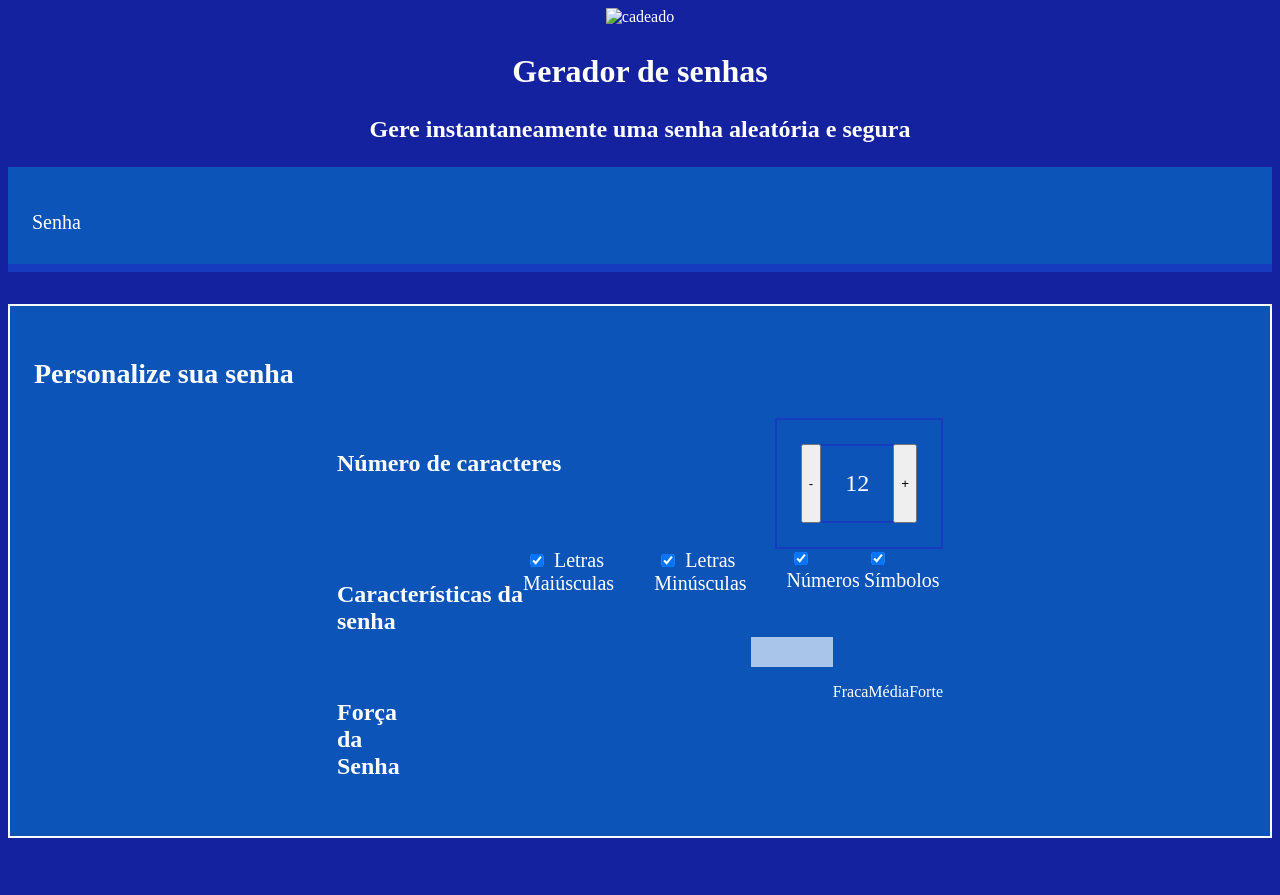
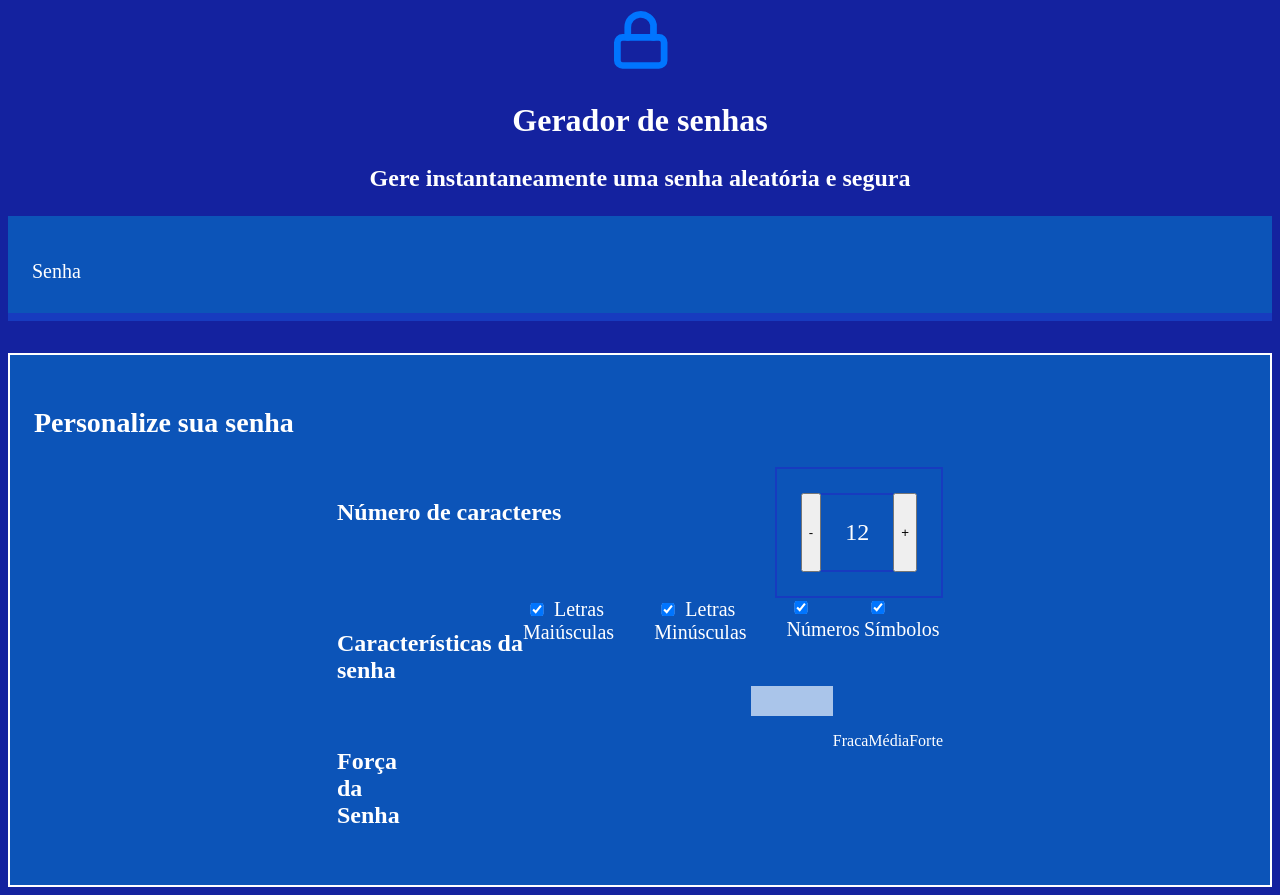
Before and after one commit to gabrielralo/crie-uma-senha, a plain HTML site: page index.html in a window 1280 px wide. Before the commit the page ends 846 px from the top, so only its background shows below. Drawn offline with Linux system fonts and the light colour scheme; a web font is replaced by a local one.

Commit message:
rwsdt bf

```diff
--- a/index.html
+++ b/index.html
@@ -9,7 +9,7 @@
 <body>
     <section class="conteudo">
         <div class="conteudo-titulo">
-            <img src="./image copy 2.png" alt="cadeado">
+            <img src="./unlock (2).svg" alt="cadeado">
             <h2 class="titulo-principal">Gerador de senhas</h2>
             <h3 class="titulo-secundario">Gere instantaneamente uma senha aleatória e segura</h3>
         </div>
```
